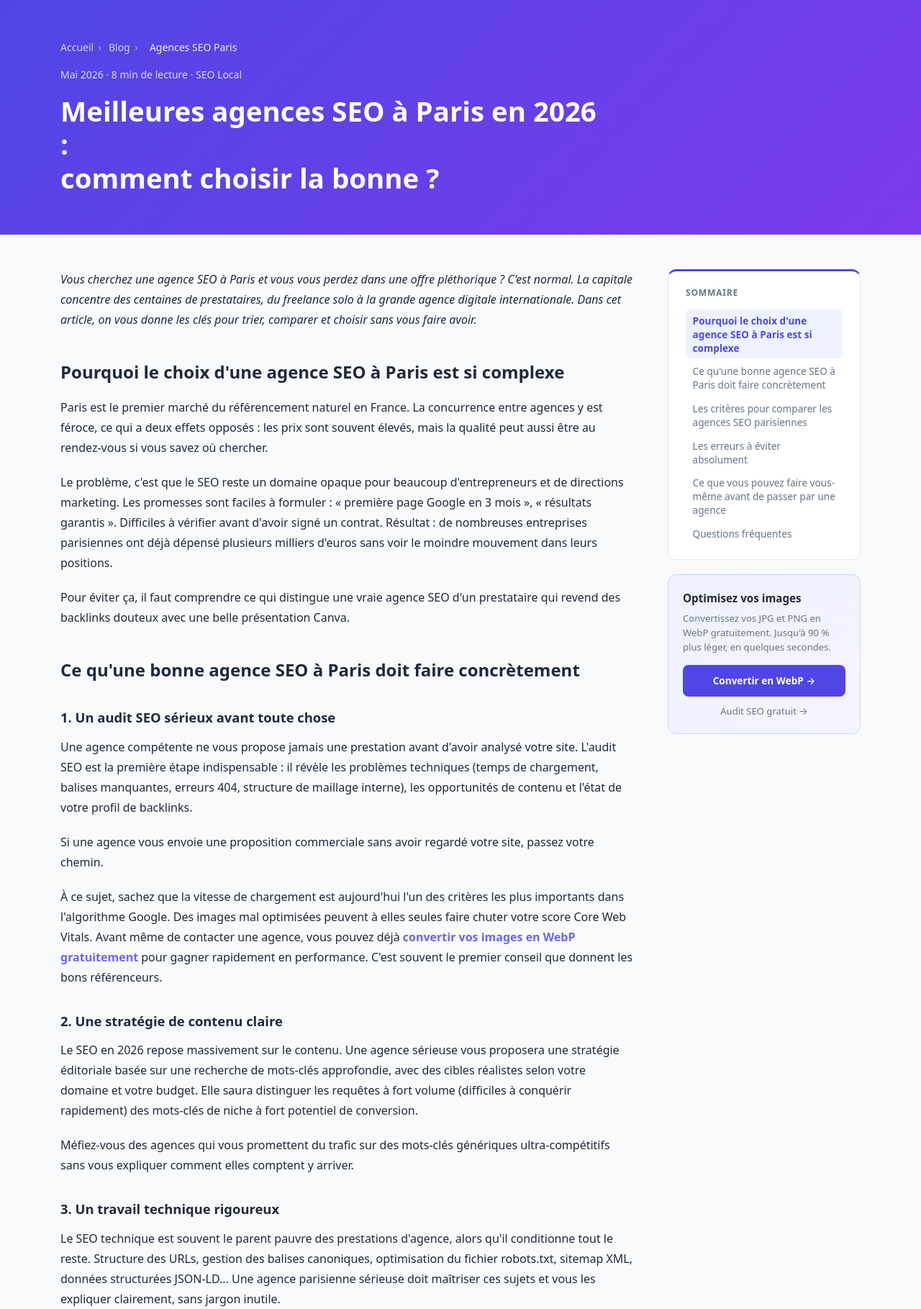
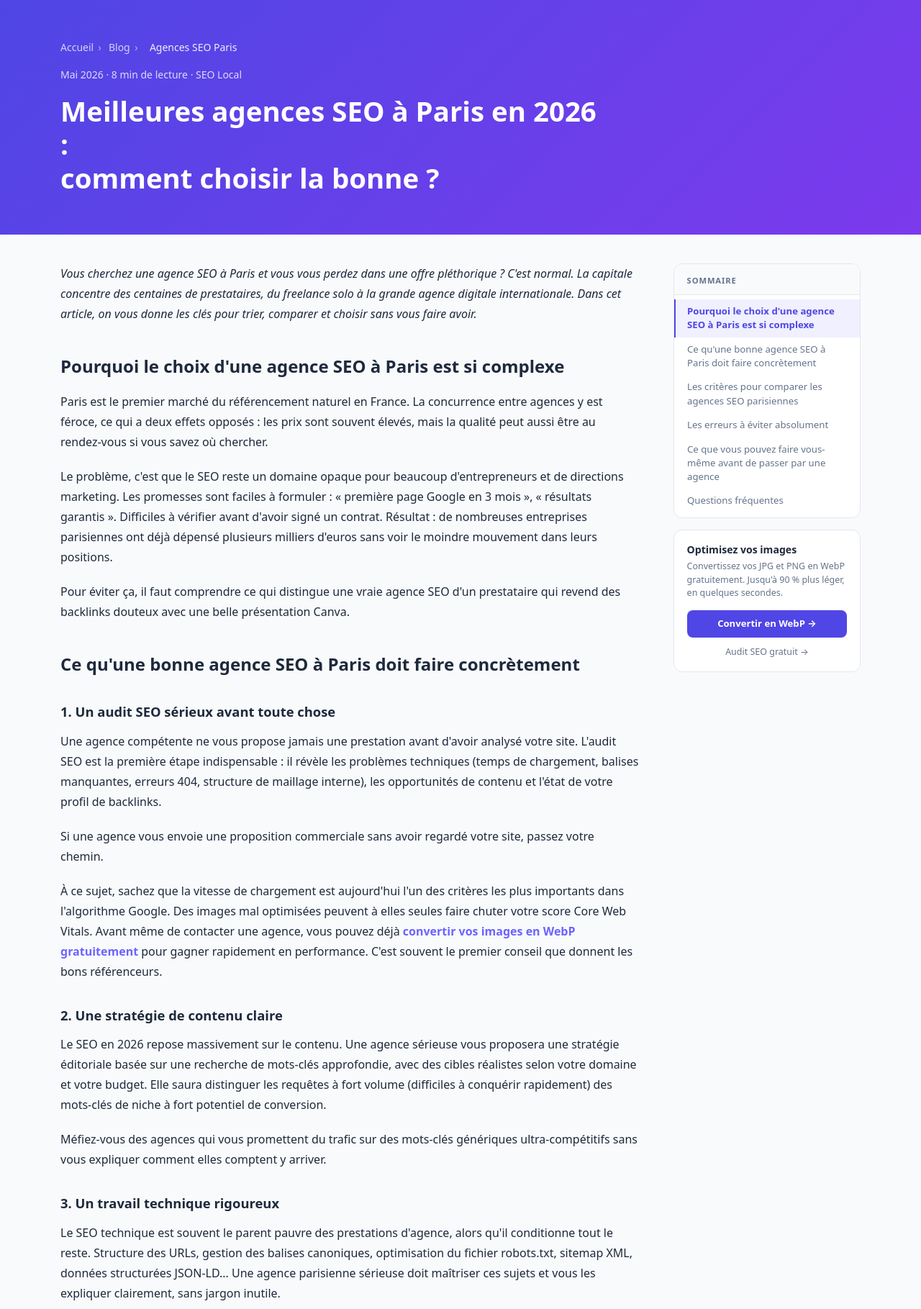
Before and after one commit to davidpatrypro-gi/convertisseur-webp, a FastAPI app: page /blog/meilleures-agences-seo-paris in a window 1280 px wide. Shown: the part 121-1940 px from the top of the page at 72% size. Run offline with FastAPI, Linux system fonts and the light colour scheme.

Commit message:
Refonte mise en page articles blog (layout 2 colonnes, sidebar sticky)
- CSS Grid article : minmax(0,1fr) + min-width:0 pour éviter le débordement
- TOC sidebar style Vizion : accent barre gauche, police réduite, sans puces
- Bouton sidebar CTA : nouvelle classe article-sidebar-cta-btn (taille correcte)
- Texte article aligné à gauche (text-align:left sur article-body et below-fold)
- Boutons partage en forme de pilule (border-radius:100px)
- article-base.html : remplacement btn-full par article-sidebar-cta-btn

Co-Authored-By: Claude Sonnet 4.6 <noreply@anthropic.com>

```diff
--- a/static/style.css
+++ b/static/style.css
@@ -394,92 +394,166 @@ a:hover { text-decoration: underline; }
 /* ── Article Layout 2 colonnes ──────────────────────────────────────────────── */
 .article-layout-outer {
   background: var(--bg);
-  padding: 3rem 0 4rem;
+  padding: 2.5rem 0 4rem;
 }
 .article-layout-grid {
   display: grid;
-  grid-template-columns: 1fr 268px;
+  grid-template-columns: minmax(0, 1fr) 260px;
   gap: 3rem;
   align-items: start;
 }
-.article-layout-grid .article-body { max-width: none; margin: 0; padding: 0; }
+/* min-width:0 évite le débordement des grid items (bug classique CSS Grid) */
+.article-col-main { min-width: 0; }
+.article-layout-grid .article-body {
+  max-width: none;
+  margin: 0;
+  padding: 0;
+  text-align: left;
+}
 
+/* ── Sidebar ─────────────────────────────────────────────────────── */
 .article-sidebar {
   position: sticky;
   top: 80px;
+  min-width: 0;
   display: flex;
   flex-direction: column;
-  gap: 1.25rem;
+  gap: 1rem;
 }
+
+/* ── TOC (table des matières) ────────────────────────────────────── */
 .article-toc {
   background: var(--surface);
   border: 1px solid var(--border);
-  border-top: 3px solid var(--primary);
   border-radius: var(--radius);
-  padding: 1.25rem 1.5rem;
+  overflow: hidden;
 }
 .article-toc-title {
-  font-size: .75rem;
+  display: block;
+  font-size: .7rem;
   font-weight: 700;
   text-transform: uppercase;
-  letter-spacing: .07em;
+  letter-spacing: .08em;
   color: var(--text-muted);
-  margin-bottom: .9rem;
+  padding: .9rem 1.1rem .6rem;
+  border-bottom: 1px solid var(--border);
+  background: var(--bg);
 }
-.article-toc-list { list-style: none; margin: 0; padding: 0; display: flex; flex-direction: column; gap: .15rem; }
-.article-toc-list li { margin: 0; }
+.article-toc-list {
+  list-style: none !important;
+  list-style-type: none !important;
+  margin: 0;
+  padding: .4rem 0;
+}
+.article-toc-list li {
+  list-style: none !important;
+  margin: 0;
+  padding: 0;
+}
 .article-toc-link {
   display: block;
-  font-size: .85rem;
+  font-size: .825rem;
   color: var(--text-muted);
-  padding: .35rem .6rem;
-  border-radius: 6px;
-  line-height: 1.4;
-  transition: color var(--transition), background var(--transition);
+  padding: .45rem 1.1rem .45rem 1rem;
+  border-left: 2px solid transparent;
+  line-height: 1.45;
+  transition: color var(--transition), border-color var(--transition);
+  text-decoration: none;
 }
-.article-toc-link:hover { color: var(--primary); background: #EEF2FF; text-decoration: none; }
-.article-toc-link.active { color: var(--primary); font-weight: 600; background: #EEF2FF; }
+.article-toc-link:hover {
+  color: var(--primary);
+  border-left-color: #C7D2FE;
+  text-decoration: none;
+  background: #F8F9FF;
+}
+.article-toc-link.active {
+  color: var(--primary);
+  font-weight: 600;
+  border-left-color: var(--primary);
+  background: #F0F0FF;
+}
 
+/* ── Sidebar CTA ─────────────────────────────────────────────────── */
 .article-sidebar-cta {
-  background: linear-gradient(135deg, #EEF2FF, #F5F3FF);
-  border: 1.5px solid #C7D2FE;
+  background: var(--surface);
+  border: 1px solid var(--border);
   border-radius: var(--radius);
-  padding: 1.25rem;
+  padding: 1.1rem;
+  text-align: left;
 }
-.article-sidebar-cta-title { font-size: .95rem; font-weight: 700; color: var(--text); margin-bottom: .35rem; }
-.article-sidebar-cta-body  { font-size: .82rem; color: var(--text-muted); line-height: 1.55; margin-bottom: .9rem; }
+.article-sidebar-cta-title {
+  font-size: .88rem;
+  font-weight: 700;
+  color: var(--text);
+  margin-bottom: .3rem;
+  line-height: 1.3;
+}
+.article-sidebar-cta-body {
+  font-size: .78rem;
+  color: var(--text-muted);
+  line-height: 1.5;
+  margin-bottom: .85rem;
+}
+.article-sidebar-cta-btn {
+  display: block;
+  width: 100%;
+  text-align: center;
+  padding: .55rem .75rem;
+  background: var(--primary);
+  color: white;
+  border-radius: var(--radius-sm);
+  font-size: .82rem;
+  font-weight: 700;
+  text-decoration: none;
+  transition: background var(--transition);
+}
+.article-sidebar-cta-btn:hover { background: var(--primary-dark); text-decoration: none; color: white; }
 .article-sidebar-audit-link {
-  display: block; text-align: center;
-  font-size: .82rem; color: var(--text-muted); margin-top: .65rem;
+  display: block;
+  text-align: center;
+  font-size: .78rem;
+  color: var(--text-muted);
+  margin-top: .6rem;
+  text-decoration: none;
 }
-.article-sidebar-audit-link:hover { color: var(--primary); }
+.article-sidebar-audit-link:hover { color: var(--primary); text-decoration: underline; }
 
-.article-below-fold { padding: 0 1.5rem 5rem; }
+/* ── Below fold ──────────────────────────────────────────────────── */
+.article-below-fold {
+  padding: 2rem 0 5rem;
+  text-align: left;
+}
 
+/* ── Share buttons ────────────────────────────────────────────────── */
 .article-share {
   display: flex;
   align-items: center;
   flex-wrap: wrap;
-  gap: .65rem;
-  padding: 1.5rem 0;
+  gap: .6rem;
+  padding: 1.25rem 0;
   border-top: 1px solid var(--border);
   border-bottom: 1px solid var(--border);
   margin-bottom: 2.5rem;
 }
-.article-share-label { font-size: .825rem; font-weight: 600; color: var(--text-muted); margin-right: .25rem; }
+.article-share-label {
+  font-size: .8rem;
+  font-weight: 600;
+  color: var(--text-muted);
+  margin-right: .2rem;
+}
 .article-share-btn {
-  display: inline-flex; align-items: center; gap: .4rem;
-  padding: .4rem .9rem; border-radius: var(--radius-sm);
-  font-size: .825rem; font-weight: 600; cursor: pointer;
-  border: none; transition: all var(--transition);
-  text-decoration: none; min-height: 36px; line-height: 1;
+  display: inline-flex; align-items: center; gap: .35rem;
+  padding: .35rem .85rem; border-radius: 100px;
+  font-size: .8rem; font-weight: 600; cursor: pointer;
+  border: 1.5px solid transparent; transition: all var(--transition);
+  text-decoration: none; line-height: 1;
 }
-.article-share-linkedin { background: #0A66C2; color: white; }
-.article-share-linkedin:hover { background: #004182; color: white; text-decoration: none; }
-.article-share-twitter  { background: #000; color: white; }
-.article-share-twitter:hover  { background: #333; color: white; text-decoration: none; }
-.article-share-copy { background: var(--bg); color: var(--text); border: 1px solid var(--border); }
-.article-share-copy:hover  { background: var(--border); }
+.article-share-linkedin { background: #0A66C2; color: white; border-color: #0A66C2; }
+.article-share-linkedin:hover { background: #004182; border-color: #004182; color: white; text-decoration: none; }
+.article-share-twitter  { background: #000; color: white; border-color: #000; }
+.article-share-twitter:hover  { background: #333; border-color: #333; color: white; text-decoration: none; }
+.article-share-copy { background: transparent; color: var(--text-muted); border-color: var(--border); }
+.article-share-copy:hover  { background: var(--bg); color: var(--text); border-color: #aaa; }
 .article-share-copy.copied { background: var(--success-bg); color: var(--success); border-color: #6EE7B7; }
 
 /* ── Blog index ──────────────────────────────────────────────────────────────── */
--- a/templates/blog/article-base.html
+++ b/templates/blog/article-base.html
@@ -20,7 +20,7 @@
       <div class="article-sidebar-cta">
         <p class="article-sidebar-cta-title">Optimisez vos images</p>
         <p class="article-sidebar-cta-body">Convertissez vos JPG et PNG en WebP gratuitement. Jusqu'à 90 % plus léger, en quelques secondes.</p>
-        <a href="/" class="btn btn-primary btn-full" style="font-size:.85rem;padding:.55rem 1rem;">Convertir en WebP →</a>
+        <a href="/" class="article-sidebar-cta-btn">Convertir en WebP →</a>
         <a href="/contact" class="article-sidebar-audit-link">Audit SEO gratuit →</a>
       </div>
     </aside>
```
